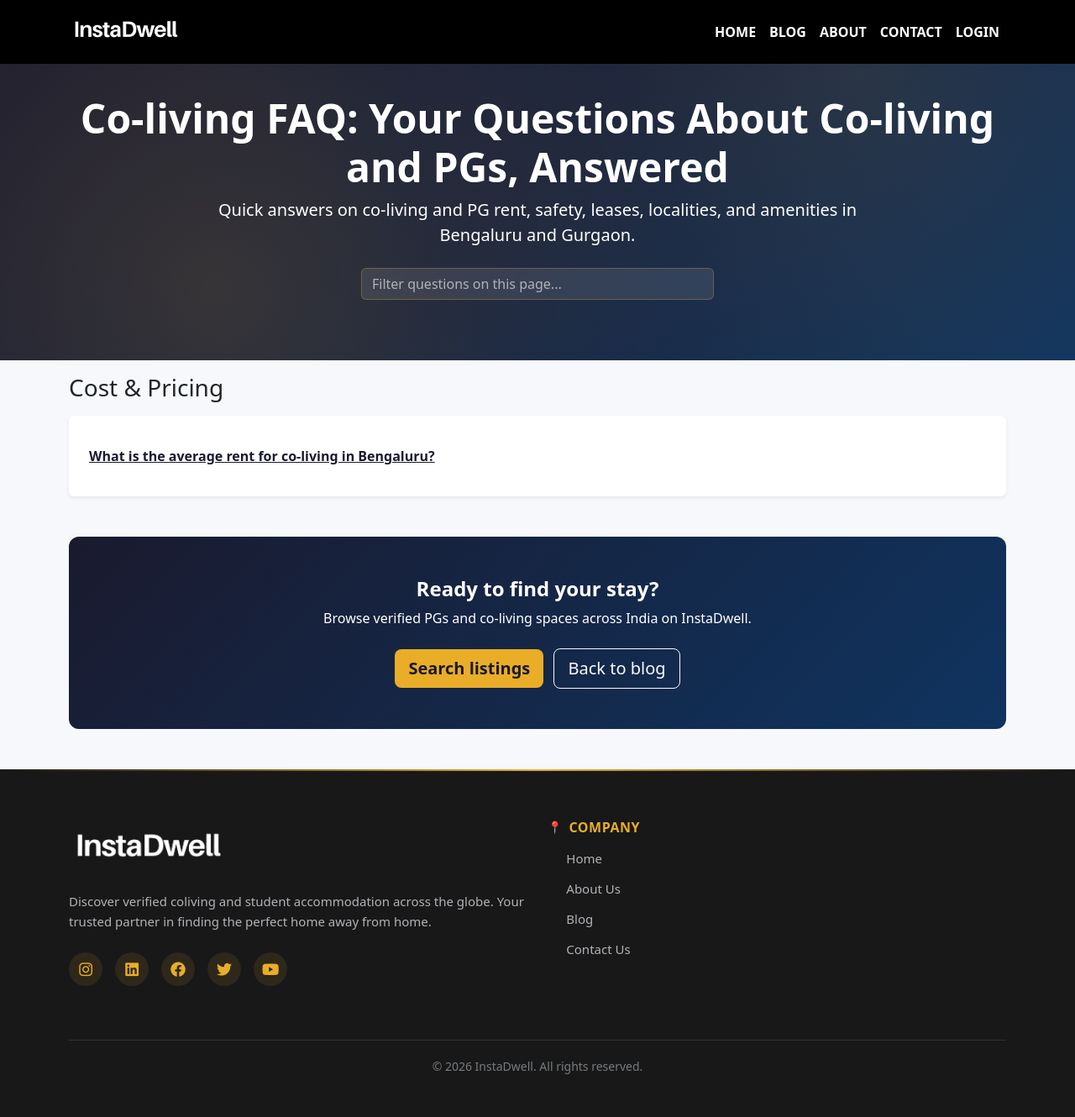
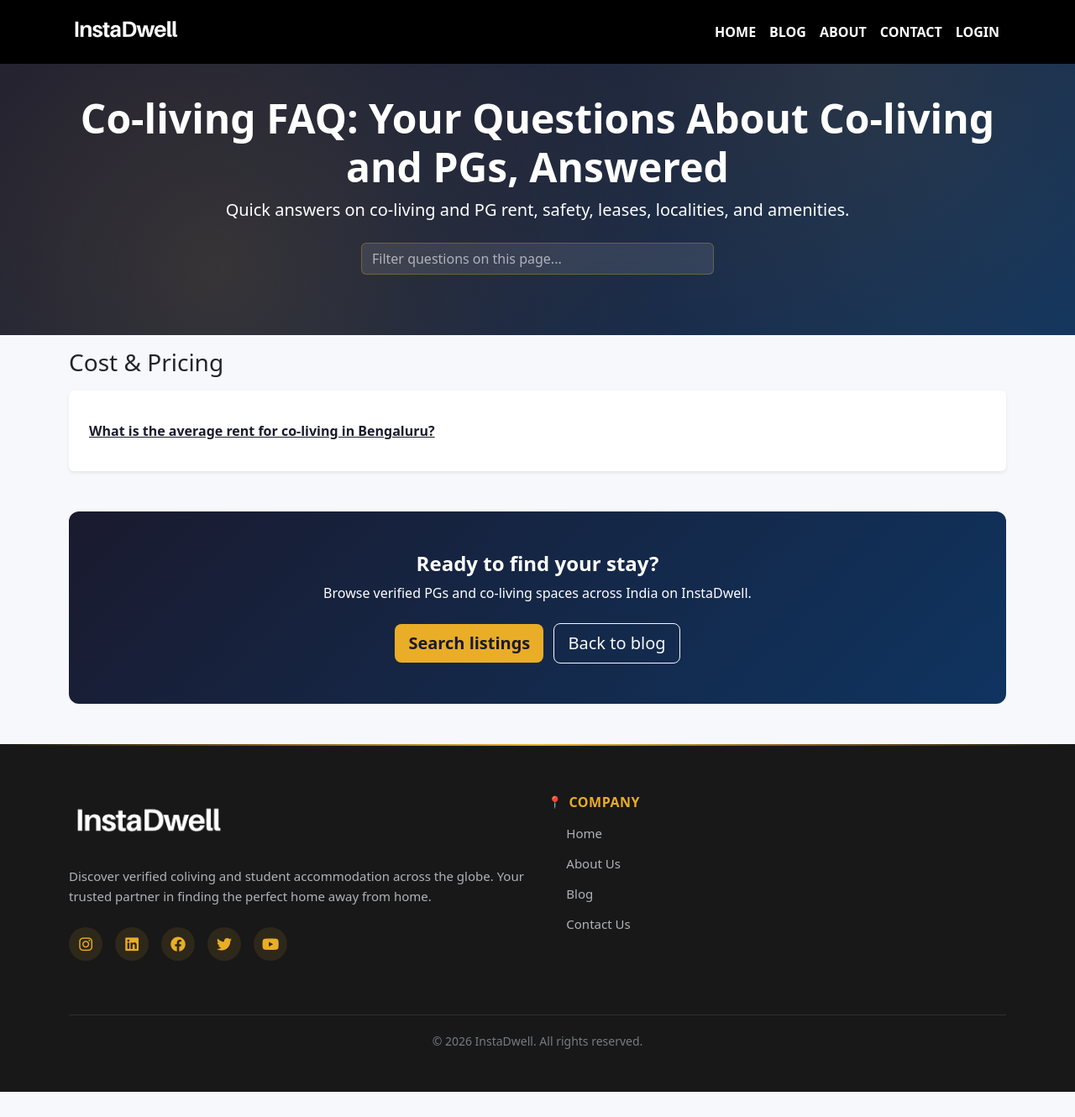
Before and after one commit to instadw/instadwell-blog, a Jekyll site: the page built from coliving-faq/index.md, in a window 1280 px wide and 1330 px high. Shown: the whole window at 84% size. Built offline with Jekyll 4.4.1, drawn with Linux system fonts in a browser that asks for light colours.

Commit message:
Update index.md

```diff
--- a/coliving-faq/index.md
+++ b/coliving-faq/index.md
@@ -2,6 +2,6 @@
 layout: coliving-faq-hub
 title: "Co-living FAQ | InstaDwell"
 hub_h1: "Co-living FAQ: Your Questions About Co-living and PGs, Answered"
-description: "Quick answers on co-living and PG rent, safety, leases, localities, and amenities in Bengaluru and Gurgaon."
+description: "Quick answers on co-living and PG rent, safety, leases, localities, and amenities."
 permalink: /coliving-faq/
 ---
```
